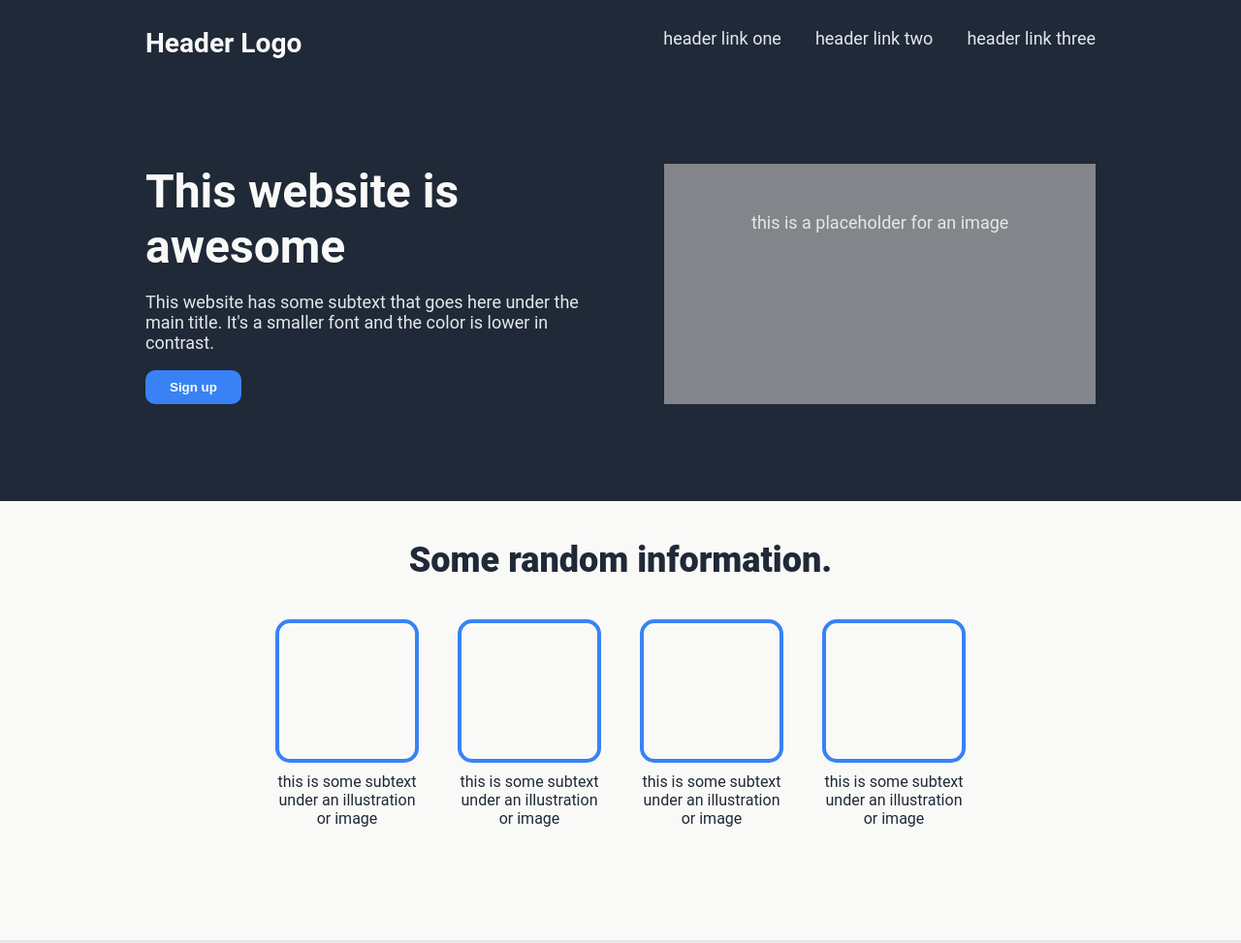
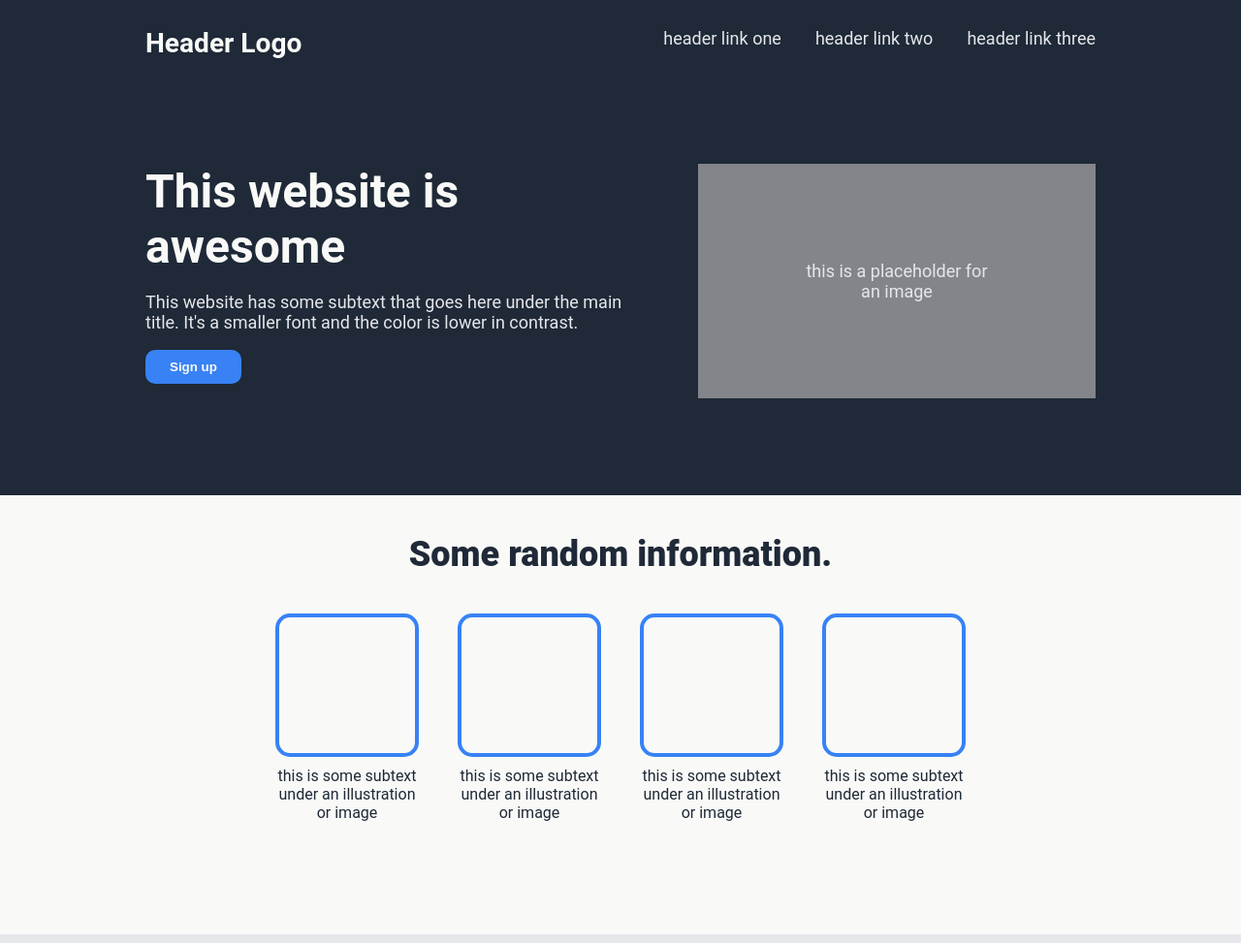
Before and after one commit to skcochrane/odin-landing-page, a plain HTML site: page index.html in a window 1280 px wide. Shown: the top 973 px of the page at 97% size. Drawn offline with Linux system fonts and the light colour scheme.

Commit message:
Reduce hero width to match others

```diff
--- a/styles.css
+++ b/styles.css
@@ -123,6 +123,7 @@ li {
   padding-top: 80px;
   padding-bottom: 100px;
   display: flex;
+  justify-content: center;
   gap: 20px;
 }
 
@@ -130,6 +131,10 @@ li {
 p {
   color: #e5e7eb;
   font-size: 18px;
+}
+
+.hero-left {
+  max-width: 500px;
 }
 
 .information {
@@ -157,8 +162,8 @@ p {
 .placeholder-img {
   background: #83858a;
   color: #e5e7eb;
-  width: 900px;
-  padding: 50px 0;
+  max-width: 500px;
+  padding: 100px 100px;
   margin-left: 50px;
   text-align: center;
 }
```
